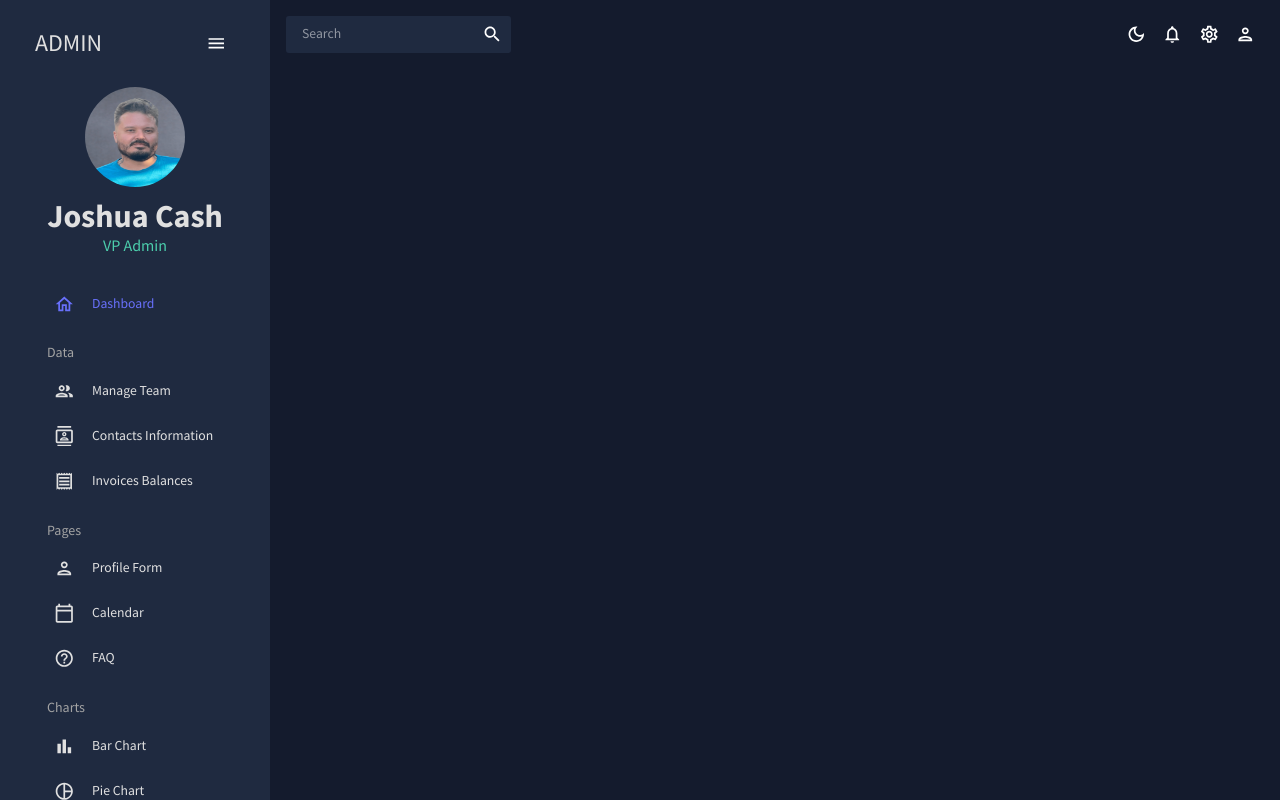
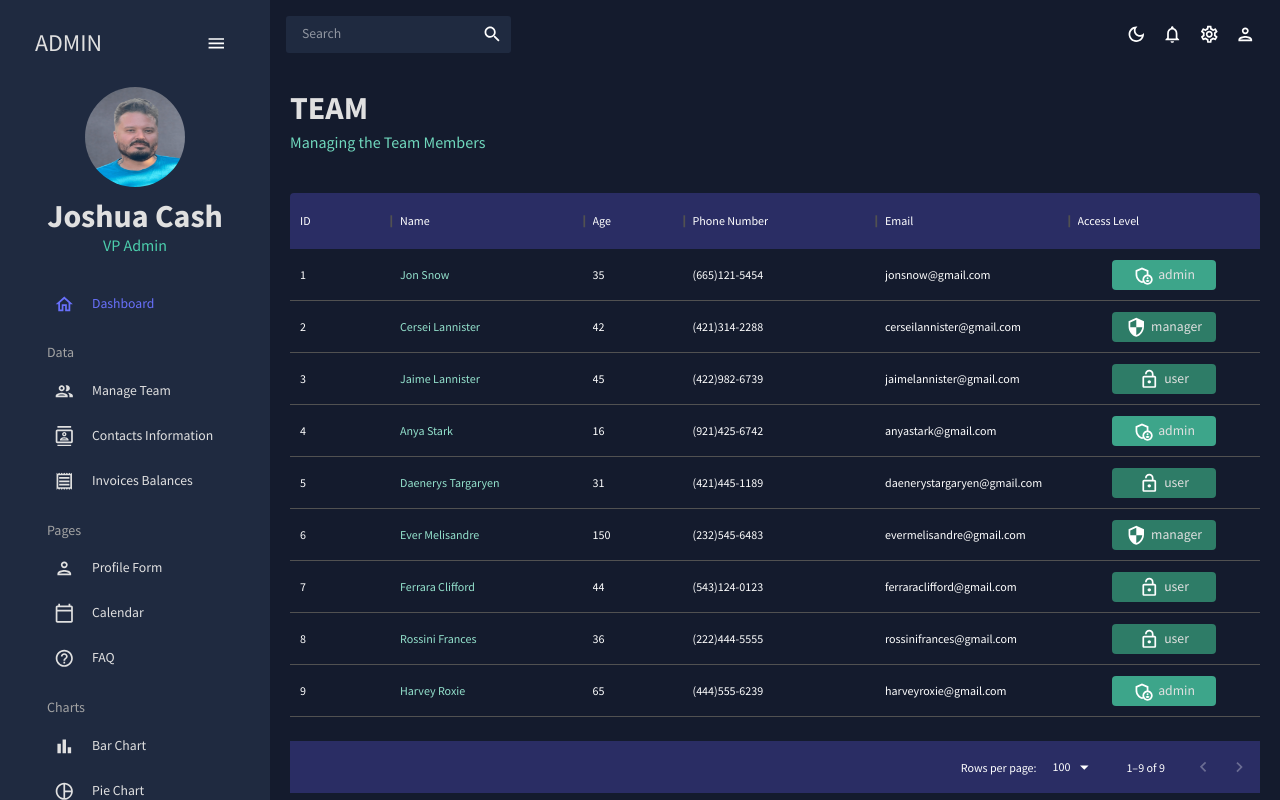
Before and after one commit to JoshuaCash/admin-dashboard, a React (Create React App) app in the folder react-admin/: page /team in a window 1280 px wide. Built offline with nearby package versions, Linux system fonts and the light colour scheme.

Commit message:
add manage-team component

```diff
--- a/react-admin/src/App.js
+++ b/react-admin/src/App.js
@@ -4,7 +4,7 @@
 import Topbar from './scenes/global/Topbar';
 import Dashboard from './scenes/dashboard';
 import Sidebar from './scenes/global/Sidebar'
-// import Team from './scenes/team';
+import Team from './scenes/team';
 // import Invoices from './scenes/invoices';
 // import Contacts from './scenes/contacts';
 // import Bar from './scenes/bar';
@@ -30,7 +30,7 @@
             <Topbar />
             <Routes>
               <Route path="/" element={<Dashboard />} />
-              {/* <Route path="/team" element={<Team />} /> */}
+              <Route path="/team" element={<Team />} />
               {/* <Route path="/invoices" element={<Invoices />} /> */}
               {/* <Route path="/contacts" element={<Contacts />} /> */}
               {/* <Route path="/bar" element={<Bar />} /> */}
--- /dev/null
+++ b/react-admin/src/scenes/team/index.jsx
@@ -0,0 +1,111 @@
+import { Box, Typography, useTheme} from "@mui/material";
+import { DataGrid } from "@mui/x-data-grid";
+import { tokens} from "../../theme";
+import { mockDataTeam } from "../../data/mockData";
+import AdminPanelSettingsOutlinedIcon from "@mui/icons-material/AdminPanelSettingsOutlined";
+import LockOpenOutlinedIcon from "@mui/icons-material/LockOpenOutlined";
+import SecurityOutlinedIcon from "@mui/icons-material/SecurityOutlined";
+import Header from "../../components/Header";
+
+
+const Team = () => {
+    const theme = useTheme();
+    const colors = tokens(theme.palette.mode);
+
+    const columns = [
+        { field: "id", headerName: "ID"},
+        {
+            field: "name",
+            headerName: "Name",
+            flex: 1,
+            cellClassName: "name-column--cell",
+        },
+        {
+            field: "age",
+            headerName: "Age",
+            type: "number",
+            headerAlign: "left",
+            align: "left",
+        },
+        {
+            field: "phone",
+            headerName: "Phone Number",
+            flex: 1,
+        },
+        {
+            field: "email",
+            headerName: "Email",
+            flex: 1,
+        },
+        {
+            field: "access",
+            headerName: "Access Level",
+            flex: 1,
+            renderCell: ({ row: { access }}) => {
+                return (
+                    <Box
+                        width="60%"
+                        m="0 auto"
+                        p="5px"
+                        display="flex"
+                        justifyContent="center"
+                        backgroundColor={
+                            access === "admin"
+                            ? colors.greenAccent[600]
+                            : colors.greenAccent[700]
+                        }
+                        borderRadius="4px"
+                    >
+                        {access === "admin" && <AdminPanelSettingsOutlinedIcon />}
+                        {access === "manager" && <SecurityOutlinedIcon />}
+                        {access === "user" && <LockOpenOutlinedIcon />}
+                        <Typography color={colors.grey[100]} sx={{ ml: "5px" }}>
+                            {access}
+                        </Typography>
+                    </Box>
+                )
+            }
+        },
+
+    ]
+
+    return (
+        <Box m="20px">
+            <Header title="TEAM" subtitle="Managing the Team Members" />
+            <Box
+                m="40px 0 0 0"
+                height="75vh"
+                sx={{
+                    "& .MuiDataGrid-root": {
+                        border: "none",
+                    },
+                    "& .MuiDataGrid-cell": {
+                        border: "none",
+                    },
+                    "& .name-column--cell": {
+                        color: colors.greenAccent[300]
+                    },
+                    "& .MuiDataGrid-columnHeaders": {
+                        backgroundColor: colors.blueAccent[800],
+                        borderBottom: "none",
+                    },
+                    "& .MuiDataGrid-virtualScroller": {
+                        backgroundColor: colors.primary[500]
+                    },
+                    "& .MuiDataGrid-footerContainer": {
+                        borderTop: "none",
+                        backgroundColor: colors.blueAccent[800]
+                    },
+                }}
+            >
+                <DataGrid
+                    rows={mockDataTeam}
+                    columns={columns}
+                />
+            </Box>
+
+        </Box>
+    )
+}
+
+export default Team;
```
Also changed, not shown: react-admin/src/scenes/contacts/index.jsx (added, +111 -0 lines).
